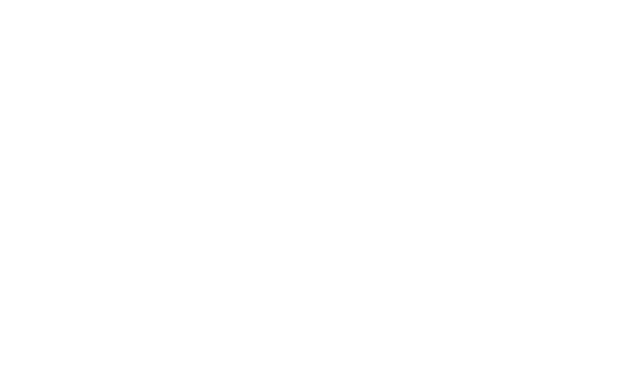
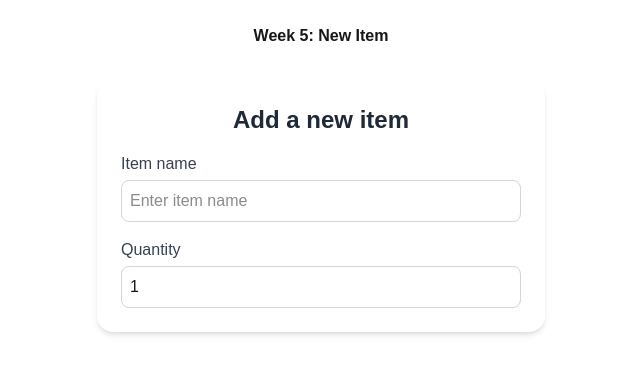
Before and after one commit to PankajX09/cprg306-assignments, a Next.js app: page /week-5 in a window 1280 px wide. Shown: the top 374 px of the page, without its empty margins (319-959 px from the left). Built offline with nearby package versions, Linux system fonts and the light colour scheme.

Commit message:
Added half of week 5

```diff
--- a/app/week-5/new-item.js
+++ b/app/week-5/new-item.js
@@ -1,3 +1,63 @@
 'use client'
 
 import { useState } from 'react';
+
+export default function NewItem() {
+    const [name, setName] = useState("");
+    const [quantity, setQuantity] = useState(1);
+    const [category, setCategory] = useState("produce");
+
+    const handleSubmit = (event) => {
+        event.preventDefault();
+        const item = {
+            name: name,
+            quantity: quantity,
+            category: category,
+        };
+
+        console.log("New Item:", item);
+        alert("Added item: \nName: ${name}\nQuantity: ${quantity}\nCategory: ${category}");
+
+        setName("");
+        setQuantity(1);
+        setCategory("produce");
+    };
+
+    return(
+        <form
+            onSubmit = {handleSubmit}
+            className = "max-w-md mx-auto bg-white p-6 rounded-2xl shadow-md space-y-4 mt-8"
+        >
+            <h2 className = "text-2xl font-semibold text-gray-800 text-center" >
+                Add a new item
+            </h2>
+            <div>
+                <label className = "block text-gray-700 mb-1">Item name</label>
+                <input
+                    type = "text"
+                    value = {name}
+                    onChange = {(e) => setName(e.target.value)}
+                    required
+                    placeholder = "Enter item name"
+                    className = "w-full border border-gray-300 rounded-lg p-2 focus:outline-none focus:ring focus:ring-blue-300"
+
+                    />
+            </div>
+
+            <div>
+                <label className = "block text-gray-700 mb-1">Quantity</label>
+                <input
+                    type = "number"
+                    min = "1"
+                    value = {quantity}
+                    onChange = {(e) => setQuantity(e.target.value)}
+                    required
+                    className = "w-full border border-gray-300 rounded-lg p-2 focus:outline-none focus:ring focus:ring-blue-300"
+                />
+            </div>
+
+            {/* I stopped here, add new code here and then delete the comment - Kevin */}
+
+        </form>
+    )
+}
--- a/app/week-5/page.js
+++ b/app/week-5/page.js
@@ -1,9 +1,11 @@
-
+import NewItem from "./new-item"
 
 
 export default function Page(){
-    return
-    <div className="p-8">
-
-    </div>
+    return (
+        <main className = "p-6">
+            <h1 className = "Text-3xl font-bold mb-4 text-center">Week 5: New Item</h1>
+            <NewItem/>
+        </main>
+    )
 }
```
